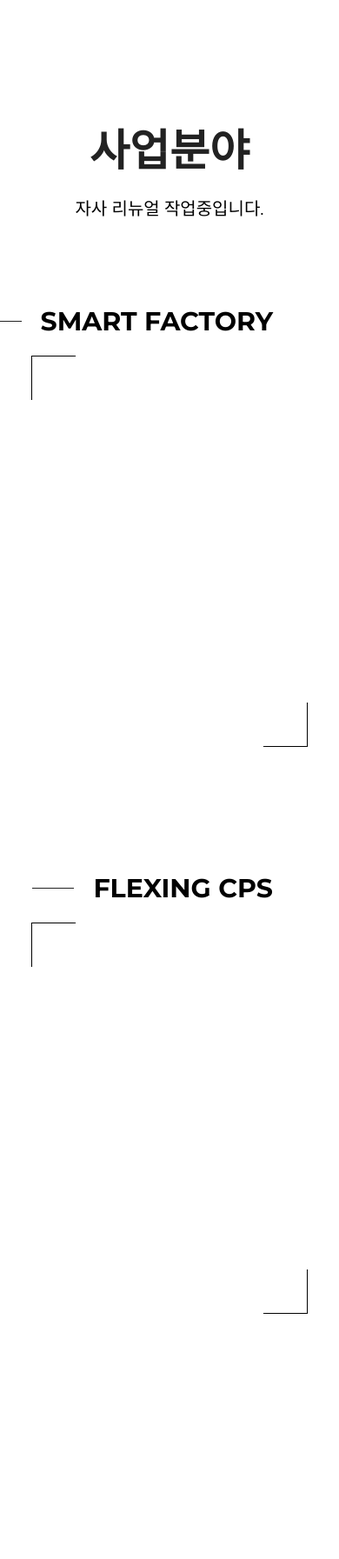
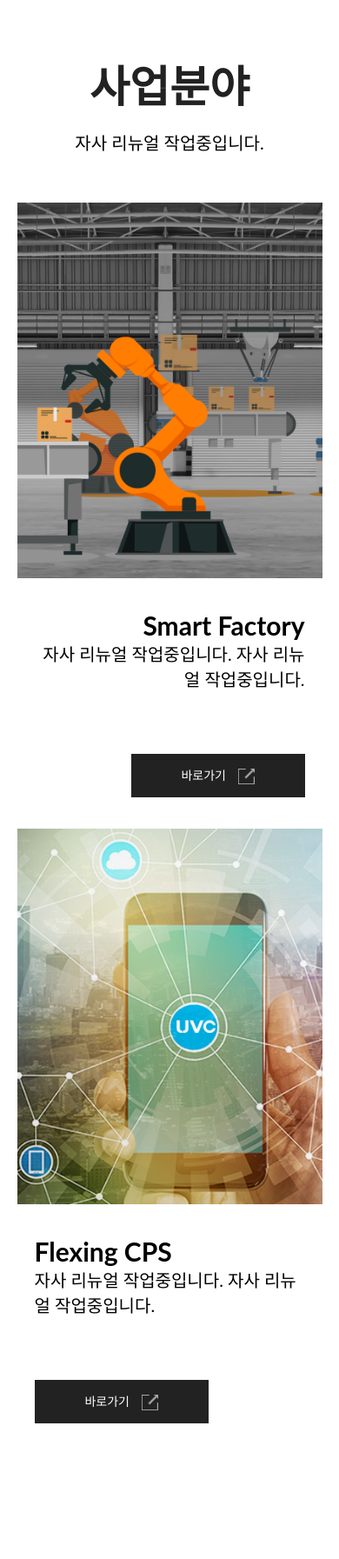
Before and after one commit to uvcdev/uvc-web-page, a PHP site: page / in a window 390 px wide. Shown: the part 1001-2794 px from the top of the page at 87% size. Run offline with PHP 8.4, Linux system fonts and the light colour scheme; some libraries are stand-ins or nearby versions; some web fonts are replaced.

Commit message:
Update Grid
1. Business Section Grid
2. Company Section Grid

```diff
--- a/asset/style/basic.css
+++ b/asset/style/basic.css
@@ -59,7 +59,7 @@
 
 *:focus { outline:none; }
 
-body, input, textarea, select, button, table{margin:0; font-size:16px; font-family:'Montserrat', 'Noto Sans KR', Noto Sans KR, 'Lato','돋움', Dotum, Helvetica, AppleGothic, Sans-serif;}
+body, input, textarea, select, button, table{margin:0; font-size:16px; font-family:'Noto Sans KR', Noto Sans KR, 'Lato','돋움', Dotum, Helvetica, AppleGothic, Sans-serif;}
 body, h1, h2, h3, h4, h5, dl, dt, dd, ul, li, ol, th, td, p, form, fieldset, legend, button { margin: 0; padding: 0; }
 
 img {max-width:100%;}
--- a/asset/style/style.css
+++ b/asset/style/style.css
@@ -3,13 +3,13 @@ html {
   scroll-behavior: smooth; }
 
 body {
-  font-family: "Montserrat", "Noto Sans KR", "Noto Sans KR", Lato, 돋움, Dotum, Helvetica, AppleGothic, sans-serif;
+  font-family: "Noto Sans KR", "Noto Sans KR", Lato, 돋움, Dotum, Helvetica, AppleGothic, sans-serif;
   color: #000;
   font-size: 14px; }
 
 .inner {
   width: 100%;
-  max-width: 90vw;
+  max-width: 80vw;
   margin: 0 auto;
   box-sizing: border-box; }
 
@@ -281,7 +279,7 @@ main .main_visual {
 
 #content section {
   width: 100%;
-  padding: 150px 0;
+  padding: 75px 0;
   box-sizing: border-box;
   position: relative; }
   #content section .section_head {
@@ -299,7 +297,7 @@ main .main_visual {
   #content section .box-container {
     width: 100%;
     height: 100%;
-    padding-bottom: 100px;
+    padding-bottom: 50px;
     box-sizing: border-box;
     display: flex;
     flex-direction: row;
@@ -320,69 +318,71 @@ main .main_visual {
     bottom: 0; }
 
 #content #business .box-container {
-  padding-top: 100px; }
+  min-height: 1100px;
+  flex-direction: column;
+  justify-content: space-around;
+  align-content: center; }
   #content #business .box-container .box {
-    cursor: pointer;
-    position: relative;
-    width: 620px;
-    height: 450px;
-    border: 1px solid transparent; }
-    #content #business .box-container .box:last-child {
-      margin-top: 200px; }
-    #content #business .box-container .box:after {
-      position: absolute;
-      bottom: 0;
-      right: 0;
-      content: '';
-      display: block;
-      width: 50px;
-      height: 50px;
-      border: 1px solid #000;
-      border-left: none;
-      border-top: none; }
-    #content #business .box-container .box:hover:after {
-      width: 620px;
-      height: 450px;
-      transition: width 1s linear, height 1s linear; }
-    #content #business .box-container .box:before {
-      position: absolute;
-      top: 0;
-      left: 0;
-      content: '';
-      display: block;
-      width: 50px;
-      height: 50px;
-      border: 1px solid #000;
-      border-right: none;
-      border-bottom: none; }
-    #content #business .box-container .box:hover:before {
-      width: 620px;
-      height: 450px;
-      transition: width 1s linear, height 1s linear; }
-    #content #business .box-container .box h3 {
-      position: absolute;
-      top: -40px;
-      right: 40px;
-      font-size: 30px;
-      font-weight: 600;
-      white-space: nowrap;
-      text-transform: uppercase;
-      transform: translateY(-50%); }
-      #content #business .box-container .box h3:after {
-        content: '';
+    width: 100%;
+    min-height: 420px;
+    display: flex;
+    border: none;
+    justify-content: space-around; }
+    #content #business .box-container .box .img_box {
+      flex: 1.5;
+      min-width: 300px;
+      min-height: 200px;
+      overflow: hidden;
+      transition: all .8s;
+      position: relative; }
+      #content #business .box-container .box .img_box div {
+        position: absolute;
+        top: 0;
+        left: 0;
+        width: 100%;
+        height: 100%;
+        transform: scale(1);
+        background: url("../images/img10.png") no-repeat;
+        background-position: 50% 100%;
+        background-size: cover; }
+      #content #business .box-container .box .img_box:hover div {
+        cursor: pointer;
+        transition: all .8s;
+        transform: scale(1.2); }
+    #content #business .box-container .box .text_box {
+      flex: 1;
+      display: flex;
+      flex-wrap: wrap;
+      flex-direction: column;
+      justify-content: space-between;
+      padding: 0 20px;
+      box-sizing: border-box; }
+      #content #business .box-container .box .text_box div h3 {
+        font-size: 30px; }
+      #content #business .box-container .box .text_box div p {
+        font-size: 20px; }
+      #content #business .box-container .box .text_box a {
         display: block;
-        position: absolute;
-        top: 50%;
-        left: -70px;
-        width: 48px;
-        height: 1px;
-        background: #222;
-        transform: translateY(-50%); }
-      #content #business .box-container .box h3 span {
-        display: inline-block; }
-    #content #business .box-container .box:hover h3 {
-      right: -40px;
-      transition: right 1s linear; }
+        width: 200px;
+        height: 50px;
+        line-height: 50px;
+        text-align: center;
+        color: #fff;
+        background: #222; }
+        #content #business .box-container .box .text_box a:hover {
+          background: #ed1c24; }
+        #content #business .box-container .box .text_box a img {
+          vertical-align: middle;
+          margin-left: 10px; }
+    #content #business .box-container .box:first-child .text_box {
+      text-align: right;
+      align-items: flex-end; }
+    #content #business .box-container .box:last-child .text_box {
+      order: -1; }
+    #content #business .box-container .box:last-child .img_box div {
+      background: url("../images/img08.png") no-repeat;
+      background-position: 0 10%;
+      background-size: cover; }
 
 #content #business .bg_head {
   right: 0; }
@@ -445,7 +475,23 @@ footer {
 @media only screen and (max-width: 1024px) {
   /*타블렛*/
   .bg_head {
-    display: none; } }
+    display: none; }
+  #content #business .box-container .box {
+    flex-direction: column;
+    min-height: 720px; }
+    #content #business .box-container .box .text_box {
+      justify-content: space-around;
+      flex: .5; }
+    #content #business .box-container .box:last-child .text_box {
+      order: 1; }
+  #content #company .box-container .box {
+    flex-direction: column; }
+    #content #company .box-container .box .text_box {
+      min-height: 400px;
+      padding: 0; }
+    #content #company .box-container .box .img_box {
+      min-height: 400px;
+      margin-bottom: 40px; } }
 
 @media only screen and (max-width: 768px) {
   /*아이패드*/ }
@@ -457,4 +503,4 @@ footer {
   /*모바일에서 제일 작은 크기*/
   .inner {
     width: 100%;
-    max-width: 320px; } }
+    max-width: 90vw; } }
--- a/asset/style/style.scss
+++ b/asset/style/style.scss
@@ -1,5 +1,6 @@
 $color-pink: #ffdede;
 $color-blue: #424ac1;
+$color-red: #ed1c24;
 $dim: rgba(0, 0, 0, .2);
 $white: #fff;
 $black: #000;
@@ -7,13 +8,13 @@ html{
     scroll-behavior: smooth;
 }
 body{
-    font-family: "Montserrat", "Noto Sans KR", "Noto Sans KR", Lato, 돋움, Dotum, Helvetica, AppleGothic, sans-serif;
+    font-family: "Noto Sans KR", "Noto Sans KR", Lato, 돋움, Dotum, Helvetica, AppleGothic, sans-serif;
     color: $black;
     font-size: 14px;
 }
 .inner {
     width: 100%;
-    max-width: 90vw;
+    max-width: 80vw;
     margin: 0 auto;
     box-sizing: border-box;
 }
@@ -388,7 +387,7 @@ main .main_visual{
 #content{
     section{
         width: 100%;
-        padding: 150px 0;
+        padding: 75px 0;
         box-sizing: border-box;
         position: relative;
 
@@ -413,7 +412,7 @@ main .main_visual{
             .box-container{
                 width: 100%;
                 height: 100%;
-                padding-bottom: 100px;
+                padding-bottom: 50px;
                 box-sizing: border-box;
                 display: flex;
                 flex-direction: row;
@@ -441,86 +440,94 @@ main .main_visual{
 
     #business{
         .box-container{
-            padding-top: 100px;
+            min-height: 1100px;
+            flex-direction: column;
+            justify-content: space-around;
+            align-content: center;
+
             .box{
-                cursor: pointer;
+                width: 100%;
+                min-height: 420px;
+                display: flex;
+                border: none;
+                justify-content: space-around;
+
+                .img_box{
+                    flex: 1.5;
+                    min-width: 300px;
+                    min-height: 200px;
+                    overflow: hidden;
+                    transition: all .8s;
                     position: relative;
-                width: 620px;
-                height: 450px;
-                border: 1px solid transparent;
 
-                &:last-child{
-                    margin-top: 200px;
-                }
-
-                &:after{
-                    position: absolute;
-                    bottom: 0;
-                    right: 0;
-                    content: '';
-                    display: block;
-                    width: 50px;
-                    height: 50px;
-                    border: 1px solid $black;
-                    border-left: none;
-                    border-top: none;
-                }
-
-                &:hover:after{
-                    width: 620px;
-                    height: 450px;
-                    transition: width 1s linear, height 1s linear;
-                }
-
-                &:before{
+                    div{
                         position: absolute;
                         top: 0;
                         left: 0;
-                    content: '';
-                    display: block;
-                    width: 50px;
-                    height: 50px;
-                    border: 1px solid $black;
-                    border-right: none;
-                    border-bottom: none;
+                        width: 100%;
+                        height: 100%;
+                        transform: scale(1);
+                        background: url("../images/img10.png") no-repeat;
+                        background-position: 50% 100%;
+                        background-size: cover;
                     }
 
-                &:hover:before{
-                    width: 620px;
-                    height: 450px;
-                    transition: width 1s linear, height 1s linear;
+                    &:hover div{
+                        cursor: pointer;
+                        transition: all .8s;
+                        transform: scale(1.2);
+                    }
+                }
+                .text_box{
+                    flex: 1;
+                    display: flex;
+                    flex-wrap: wrap;
+                    flex-direction: column;
+                    justify-content: space-between;
+                    padding: 0 20px;
+                    box-sizing: border-box;
+
+                    div{
+                        h3{
+                            font-size: 30px;
                         }
 
-                h3{
-                    position: absolute;
-                    top: -40px;
-                    right: 40px;
-                    font-size: 30px;
-                    font-weight: 600;
-                    white-space: nowrap;
-                    text-transform: uppercase;
-                    transform: translateY(-50%);
+                        p{
+                            font-size: 20px;
+                        }
+                    }
+                    a{
+                        display: block;
+                        width: 200px;
+                        height: 50px;
+                        line-height: 50px;
+                        text-align: center;
+                        color: #fff;
+                        background: #222;
 
-                    &:after{
-                        content: '';
-                        display: block;
-                        position: absolute;
-                        top: 50%;
-                        left: -70px;
-                        width: 48px;
-                        height: 1px;
-                        background: #222;
-                        transform: translateY(-50%);
+                        &:hover{
+                            background: $color-red;
                         }
 
-                    span{
-                        display: inline-block;
+                        img{
+                            vertical-align: middle;
+                            margin-left: 10px;
                         }
                     }
+                }
+                &:first-child .text_box{
+                    text-align: right;
+                    align-items: flex-end;
+                }
 
-                &:hover h3{
-                    right: -40px;
-                    transition: right 1s linear;
+                &:last-child .text_box{
+                    order: -1;
+                }
+
+                &:last-child .img_box div{
+                    background: url("../images/img08.png") no-repeat;
+                    background-position: 0 10%;
+                    background-size: cover;
                 }
             }
         }
@@ -621,6 +667,34 @@ footer{
     .bg_head{
         display: none;
     }
+
+    #content #business .box-container .box{
+        flex-direction: column;
+        min-height: 720px;
+
+        .text_box{
+            justify-content: space-around;
+            flex: .5;
+        }
+
+        &:last-child .text_box{
+            order: 1;
+        }
+    }
+
+    #content #company .box-container .box{
+        flex-direction: column;
+
+        .text_box{
+            min-height: 400px;
+            padding: 0;
+        }
+
+        .img_box{
+            min-height: 400px;
+            margin-bottom: 40px;
+        }
+    }
 }
 
 @media only screen and (max-width: 768px){
@@ -635,6 +709,6 @@ footer{
     /*모바일에서 제일 작은 크기*/
     .inner{
         width: 100%;
-        max-width: 320px;
+        max-width: 90vw;
     }
 }
--- a/index.html
+++ b/index.html
@@ -15,7 +15,7 @@
             <div class="inner">
                 <h1>
                     <a href="#">
-                        <img class="logo" src="asset/images/uvc_logo_nav.png" alt="UVC"/>
+                        <img class="logo" src="asset/images/uvc_logo_foot.png" alt="UVC"/>
                         <span class="blind">UVC</span>
                     </a>
                 </h1>
@@ -84,7 +84,7 @@
                         <div class="inner">
                             <div class="text_wrap">
                                 <h3>Your Factory On<span> Digital Twinning</span></h3>
-                                <p>유비씨는 국제표준화기구인 OPC UA Foundation Member로서 <br/>국내 최초로 인증된 사용 OPC UA 서버를 개발/공급하고 있습니다</p>
+                                <p>UVC는 국제표준화기구인 OPC UA Foundation Member로서 <br/>국내 최초로 인증된 사용 OPC UA 서버를 개발/공급하고 있습니다</p>
                             </div>
                         </div>
                     </div>
@@ -103,10 +103,28 @@
                     </div>
                     <div class="box-container">
                         <div class="box">
-                            <h3>SMART FACTORY</h3>
+                            <div class="img_box">
+                                <div></div>
+                            </div>
+                            <div class="text_box">
+                                <div>
+                                    <h3>Smart Factory</h3>
+                                    <p>자사 리뉴얼 작업중입니다. 자사 리뉴얼 작업중입니다.</p>
+                                </div>
+                                <a href="#">바로가기 <img src="asset/images/more_btn_icon01.png" alt="바로가기 아이콘"></a>
+                            </div>
                         </div>
                         <div class="box">
-                            <h3>Flexing CPS</h3>
+                            <div class="img_box">
+                                <div></div>
+                            </div>
+                            <div class="text_box">
+                                <div>
+                                    <h3>Flexing CPS</h3>
+                                    <p>자사 리뉴얼 작업중입니다. 자사 리뉴얼 작업중입니다.</p>
+                                </div>
+                                <a href="http://www.uvc.co.kr/Content/img/uvc/solution/flexing-CPS-pdf-200526.pdf" target="_blank">바로가기 <img src="asset/images/more_btn_icon01.png" alt="바로가기 아이콘"></a>
+                            </div>
                         </div>
                     </div>
                 </div>
@@ -133,11 +151,22 @@
                 <div class="inner">
                     <div class="section_head">
                         <h2>회사소개</h2>
-                        <p>자사 리뉴얼 작업중입니다.</p>
+                        <h3>CEO 인사말</h3>
                     </div>
                     <div class="box-container">
-                        <div class="box">기업 소개</div>
-                        <div class="box">CEO 인사말</div>
+                        <div class="box">
+                            <div class="img_box"></div>
+                            <div class="text_box">
+                                <h4>UVC 홈페이지 방문을 진심으로 환영합니다.</h4>
+                                <p> (주)유비씨는 다가오는 2020년 산업 IT 분야의 최고가 되기 위해 구성원 모두 각자
+                                        맡은 분야에서 정진하고 있으며, 구성원의 행복이 고객만족과 직결된다는 일념으로 모두가 행복한 삶을 누리기 위해 <b>'HAPPY WORK PLACE'</b> 라는 가치 아래 각종 지원을 제공하여 일과 생활의 균형을
+                                        실현 하고자 합니다.</p>
+                                <p> 하루가 다르게 발전하는 IT 기술들을 보면서 고객이 필요로 하는 최적의 기술을 적시에 제공하고 있는가를 항상 고민하게 됩니다.
+                                    유비씨는 가장 가까운 곳에서 가장 최적의 기술과 솔루션으로 고객의 가치를 더 높이는데 집중하고 있습니다.
+                                    기술이 넘쳐나는 이 시대에 기술로 우뚝서는 행복한 회사가 되도록 최선을 다하겠습니다.</p>
+                                <p>대표 <b>조규종</b></p>
+                            </div>
+                        </div>
                     </div>
                 </div>
                 <div class="bg_head">About us</div>
@@ -178,14 +207,28 @@
     <script src="asset/js/slick.min.js"></script>
     <script src="asset/js/script.js"></script>
     <script>
-        function myMap() {
-        var mapProp= {
-          center:new google.maps.LatLng(37.392221, 126.958915),zoom:16,
-        };
-        var map = new google.maps.Map(document.getElementById("googleMap"),mapProp);
+        (function(exports) {
+        "use strict";
+
+        function initMap() {
+          var myLatLng = {
+            lat: 37.392221,
+            lng: 126.958915
+          };
+          var map = new google.maps.Map(document.getElementById("googleMap"), {
+            zoom: 16,
+            center: myLatLng
+          });
+          var marker = new google.maps.Marker({
+            position: myLatLng,
+            map: map,
+            title: "UVC"
+          });
         }
+
+        exports.initMap = initMap;
+      })((this.window = this.window || {}));
     </script>
-
-    <script src="https://maps.googleapis.com/maps/api/js?key=AIzaSyAEBTwdJE0cvs2SbWMwanqTP1tIXlY9weM&callback=myMap"></script>
+    <script src="https://maps.googleapis.com/maps/api/js?key=AIzaSyAEBTwdJE0cvs2SbWMwanqTP1tIXlY9weM&callback=initMap&libraries=&v=weekly"></script>
 </body>
 </html>
```
Also changed, not shown: other parts of asset/style/style.css (+33 -5 lines), other parts of asset/style/style.scss (+44 -7 lines), asset/js/main.js (deleted, +0 -110 lines), asset/js/script.js (+17 -7 lines), asset/images/Bussiness_img01.png (added), asset/images/Bussiness_img02.png (added), asset/images/Bussiness_img03.png (added), asset/images/ceo_img.jpg (added), asset/images/img08.png (added), asset/images/img10.png (added), asset/images/more_btn_icon01.png (added). Lines whose indentation alone changed are shown as unchanged.
